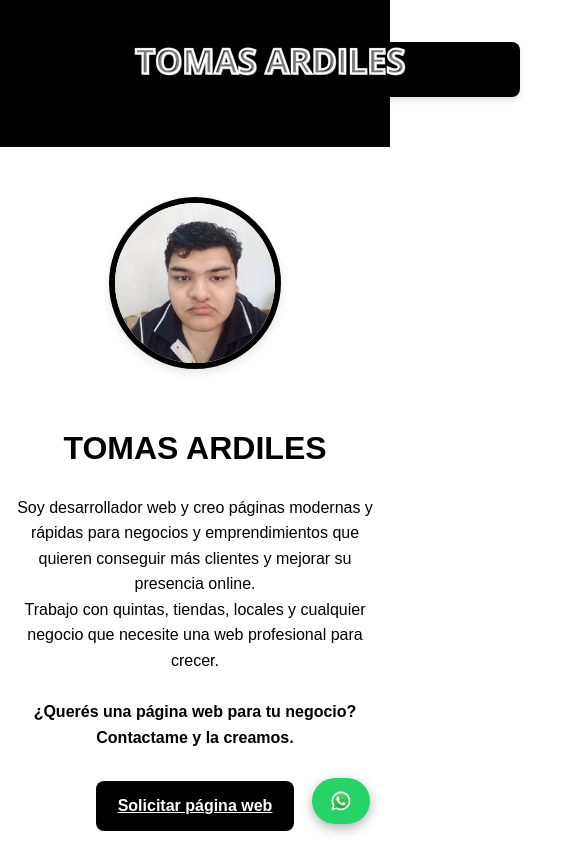
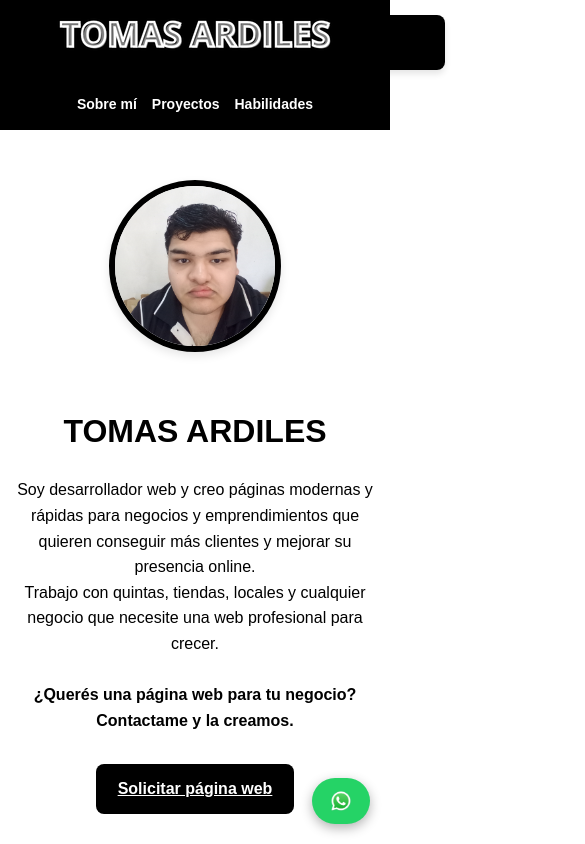
Before and after one commit to tardiles387-ux/portafolio, a plain HTML site: page index.html in a window 390 px wide. Shown: the top 844 px of the page, 585 px wide, since content can reach past the window. Drawn offline with Linux system fonts and the light colour scheme.

Commit message:
Actualizar style.css

```diff
--- a/style.css
+++ b/style.css
@@ -176,19 +176,23 @@ footer {
 }
 
 @media (max-width: 768px) {
+        /* Hacemos que el header se apile en columna en el celular */
+        header {
+                flex-direction: column;
+                gap: 15px;
+                padding: 15px;
+        }
+
         nav {
                 flex-wrap: wrap;
-                gap: 10px;
-                /* Agregamos esto para centrar los elementos y que respiren mejor en celu */
-                flex-direction: column;
+                gap: 15px;
+                flex-direction: row; /* Los ponemos uno al lado del otro abajo del logo */
                 align-items: center;
                 justify-content: center;
-                padding: 10px 0;
         }
 
-        /* Si tus links del menú están dentro de una clase o etiqueta ul/a dentro del nav */
         nav a {
-                font-size: 14px; /* Opcional: un poquito más chicos para que entren cómodos */
+                font-size: 14px;
         }
 
         .project img {
```
